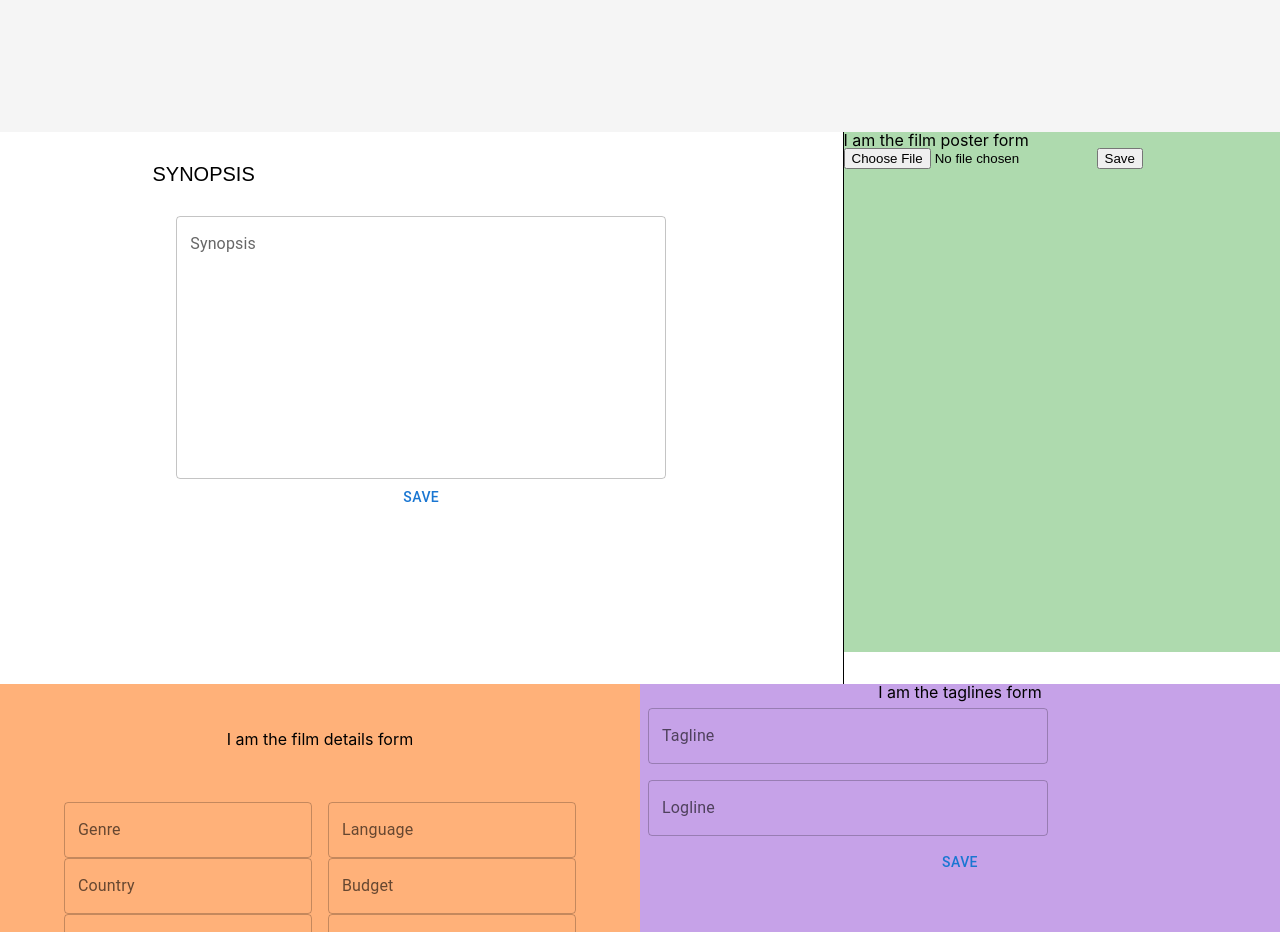
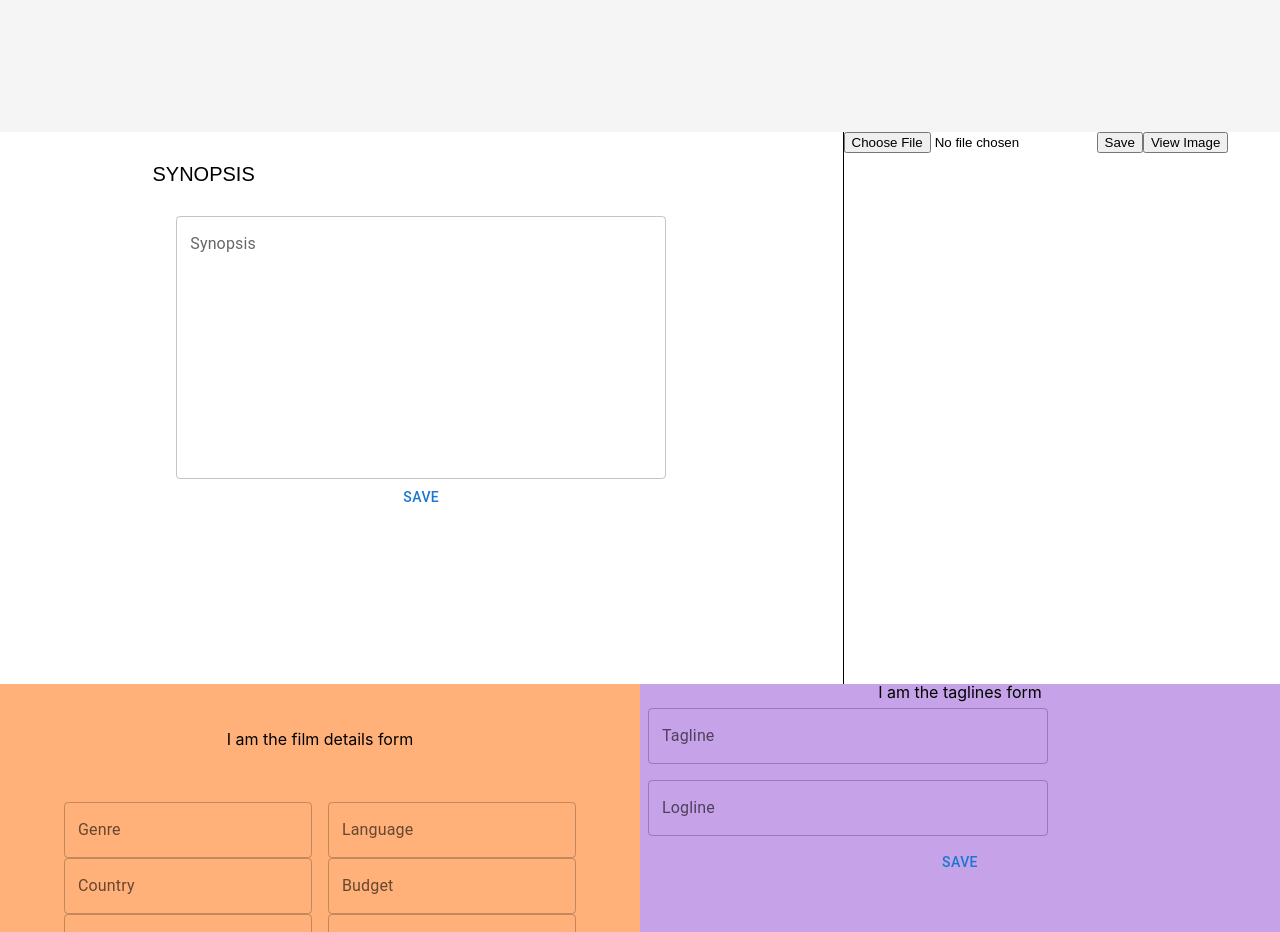
Before and after one commit to ninabrissey/your-epk, a React (Create React App) app: page /edit/1 in a window 1280 px wide. Shown: the part 1140-2072 px from the top of the page. Built offline with nearby package versions, Linux system fonts and the light colour scheme; no server answers; a web font is replaced by a local one.

Commit message:
Style film poster container

```diff
--- a/src/components/FilmPoster/FilmPosterContainer.tsx
+++ b/src/components/FilmPoster/FilmPosterContainer.tsx
@@ -20,9 +20,11 @@ const FilmPosterContainer = ({ filmEPK, addFilmInfo }: IFilmPoster) => {
 		<div className="film-poster-container">
 			{!isEditing && (
 				<Fab
-					color="secondary"
+					// color="secondary"
+					size="small"
 					aria-label="edit"
 					onClick={() => setIsEditing(true)}
+					className="film-poster-edit-btn"
 				>
 					<EditIcon />
 				</Fab>
@@ -32,6 +34,7 @@ const FilmPosterContainer = ({ filmEPK, addFilmInfo }: IFilmPoster) => {
 					filmEPK={filmEPK}
 					addFilmInfo={addFilmInfo}
 					setPoster={setPoster}
+					setIsEditing={setIsEditing}
 				/>
 			)}
 			{!isEditing && <FilmPosterDisplay filmEPK={filmEPK} />}
--- a/src/components/FilmPoster/FilmPosterDisplay.tsx
+++ b/src/components/FilmPoster/FilmPosterDisplay.tsx
@@ -8,8 +8,8 @@ const FilmPosterDisplay = ({ filmEPK } : IFilmPoster) => {
 
   return (
     <section>
-      <p>I am the film poster display</p>
-      {filmEPK.attributes !== undefined && <img
+      {/* <p>I am the film poster display</p> */}
+      {filmEPK?.attributes && <img
         className='poster'
         src={filmEPK.attributes.movie_poster_url}
         alt=''
--- a/src/components/FilmPoster/FilmPosterForm.tsx
+++ b/src/components/FilmPoster/FilmPosterForm.tsx
@@ -6,7 +6,7 @@ import FormControl from '@mui/material/FormControl';
 import Button from '@mui/material/Button';
 import CryptoJS from 'crypto-js';
 
-const FilmPosterDisplay = ({ addFilmInfo, filmEPK, setPoster }: any) => {
+const FilmPosterDisplay = ({ addFilmInfo, filmEPK, setPoster, setIsEditing }: any) => {
   const [filmPoster, setFilmPoster] = useState<any>({});
   const [reminder, setReminder] = useState<boolean>(false)
 
@@ -29,6 +29,10 @@ const FilmPosterDisplay = ({ addFilmInfo, filmEPK, setPoster }: any) => {
     }
   }
 
+  const handleImg = () => {
+    setIsEditing(false)
+  }
+
   const makeAWSpost = async () => {
     const presignedFileParams = await getPresignedUrl(filmPoster)
     const awsRes = await putToAWS(presignedFileParams, filmPoster)
@@ -39,10 +43,11 @@ const FilmPosterDisplay = ({ addFilmInfo, filmEPK, setPoster }: any) => {
 
   return (
     <form>
-      <p>I am the film poster form</p>
+      {/* <p>I am the film poster form</p> */}
       <input id='test-input' type="file" accept="image/*" />
       {reminder && <p>Must choose a file to save</p>}
       <button onClick={(event) => { handleSubmit(event) }}>Save</button>
+      <button onClick={() => handleImg()}>View Image</button>
       {/* <Button
         variant="contained"
         component="label"
--- a/src/components/FilmPoster/filmPoster.scss
+++ b/src/components/FilmPoster/filmPoster.scss
@@ -5,10 +5,15 @@
 .film-poster-container {
   height: 65vh;
   width: 35%;
-  background-color: rgb(174, 218, 174);
+  // background-color: rgb(140, 140, 140);
 }
 
 .poster {
   object-fit: cover;
   width: 80%;
 }
+
+.film-poster-edit-btn {
+  top: 3vh;
+  left: 27vw;
+}
```
